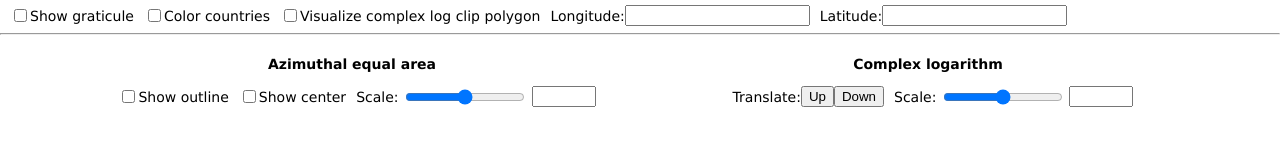
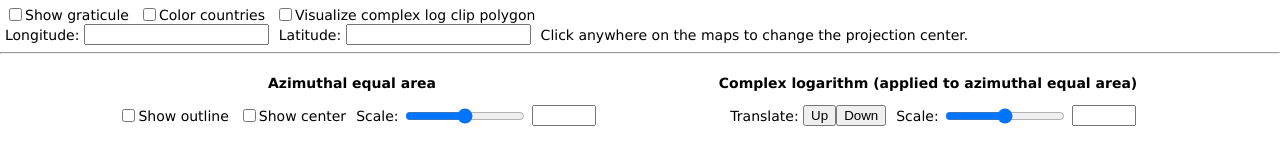
Before and after one commit to cgmi/complex-log-projection, a website: page src/index.html in a window 1280 px wide. Drawn offline with Linux system fonts and the light colour scheme.

Commit message:
Layout improvements

```diff
--- a/src/css/index.css
+++ b/src/css/index.css
@@ -14,3 +14,8 @@ body {
     display: flex;
     justify-content: center;
 }
+
+.vline {
+    border-left: 6px solid green;
+    height: 100%;
+  }
--- a/src/css/topbar.css
+++ b/src/css/topbar.css
@@ -1,13 +1,19 @@
 .topbar {
-    margin-top: 5px;
+    margin: 5px 5px auto 5px;
     width: 100%;
+    display: flex;
+    justify-content: space-between;
+    flex-wrap: wrap;
+}
+
+.topbar-container {
     display: flex;
     justify-content: flex-start;
     flex-wrap: wrap;
 }
 
 .topbar-control {
-    margin-left: 10px;
+    margin-right: 10px;
     display: flex;
     align-items: center;
     justify-content: space-between;
--- a/src/index.html
+++ b/src/index.html
@@ -5,6 +5,7 @@
     </head>
     <body>
         <div class="topbar">
+            <div class="topbar-container">
                 <div class="topbar-control">
                     <input type="checkbox" id="graticuleCheckbox"><label for="graticuleCheckbox">Show graticule</label>
                 </div>
@@ -14,11 +15,17 @@
                 <div class="topbar-control">
                     <input type="checkbox" id="clipPolyCheckbox"><label for="clipPolyCheckbox">Visualize complex log clip polygon</label>
                 </div>
+            </div>
+            <div class="topbar-container">
                 <div class="topbar-control">
-                <label for="longitude">Longitude:</label><input type="number" id="longitude">
+                    <label for="longitude">Longitude:&nbsp;</label><input type="number" id="longitude">
                 </div>
                 <div class="topbar-control">
-                <label for="latitude">Latitude:</label><input type="number" id="latitude">
+                    <label for="latitude">Latitude:&nbsp;</label><input type="number" id="latitude">
+                </div>
+                <div class="topbar-control">
+                    Click anywhere on the maps to change the projection center.
+                </div>
             </div>
         </div>
         <hr>
@@ -39,10 +46,10 @@
                         </div>
                     </div>
                     <div id="display_right" class="display">
-                        <p class="display-title">Complex logarithm</p>
+                        <p class="display-title">Complex logarithm (applied to azimuthal equal area)</p>
                         <div class="display-controls">
                             <div class="display-control">
-                                <label>Translate:</label>
+                                <label>Translate:&nbsp;</label>
                                 <button type="button" id="upButton">Up</button>
                                 <button type="button" id="downButton">Down</button>
                             </div>
--- a/src/index.js
+++ b/src/index.js
@@ -20,7 +20,7 @@ let renderParams = {
     showCenter: true,
     showViewportClip: false,
     doColorCountries: true,
-    defaultScaleFactor: 1.0,
+    defaultScaleFactor: 0.97,
     width: 800,
     height: 800,
     currentRotation: [0, 0]
```
Lines whose indentation alone changed are shown as unchanged.
